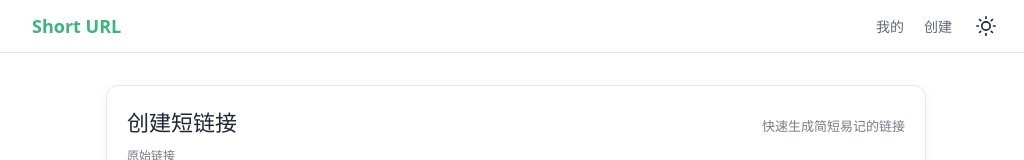
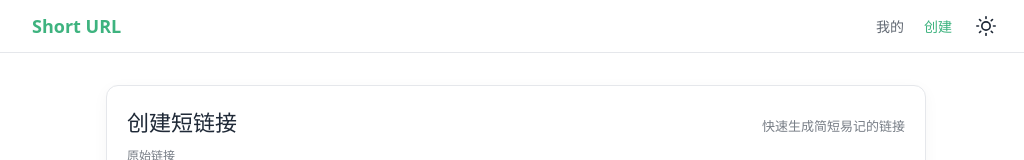
Before and after one commit to dingwapi123/short-url-fronted, a Vue app: page /shortener in a window 1280 px wide. Shown: the top 160 px of the page, without its empty margins (124-1148 px from the left). Built offline with nearby package versions, Linux system fonts and the light colour scheme.

Commit message:
fix(路由): 修正导航链接的错误路由路径
将“我的”链接更正为指向根路径，“创建”链接指向正确的短链创建页面

```diff
--- a/src/App.vue
+++ b/src/App.vue
@@ -49,8 +49,8 @@ onMounted(() => {
       </div>
       <div class="nav-right">
         <!-- Navigation Links: "我的" before "创建" -->
-        <router-link class="nav-link" to="/my-urls">我的</router-link>
-        <router-link class="nav-link" to="/">创建</router-link>
+        <router-link class="nav-link" to="/">我的</router-link>
+        <router-link class="nav-link" to="/shortener">创建</router-link>
 
         <!-- Theme Toggle Button -->
         <button
```
